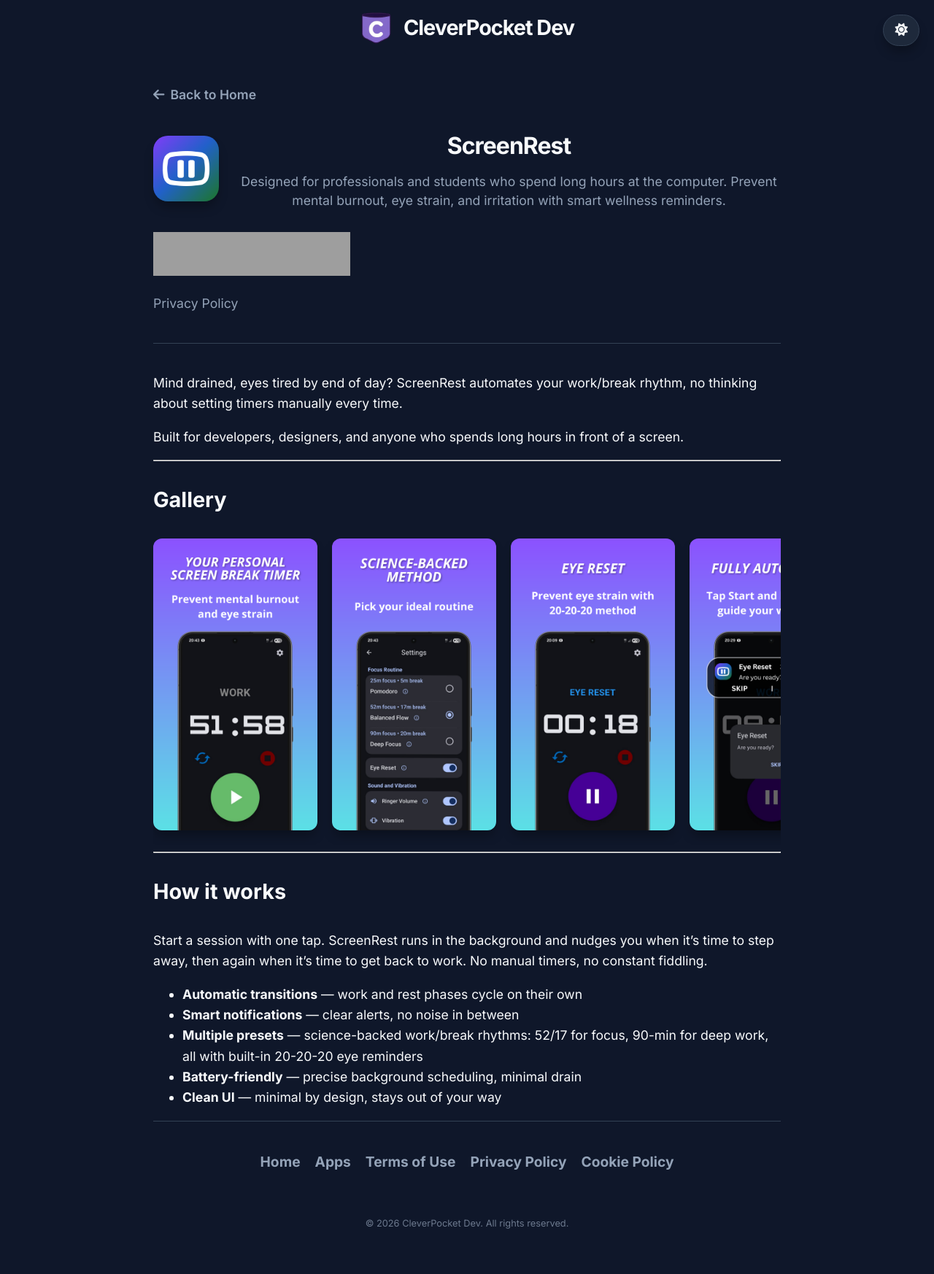
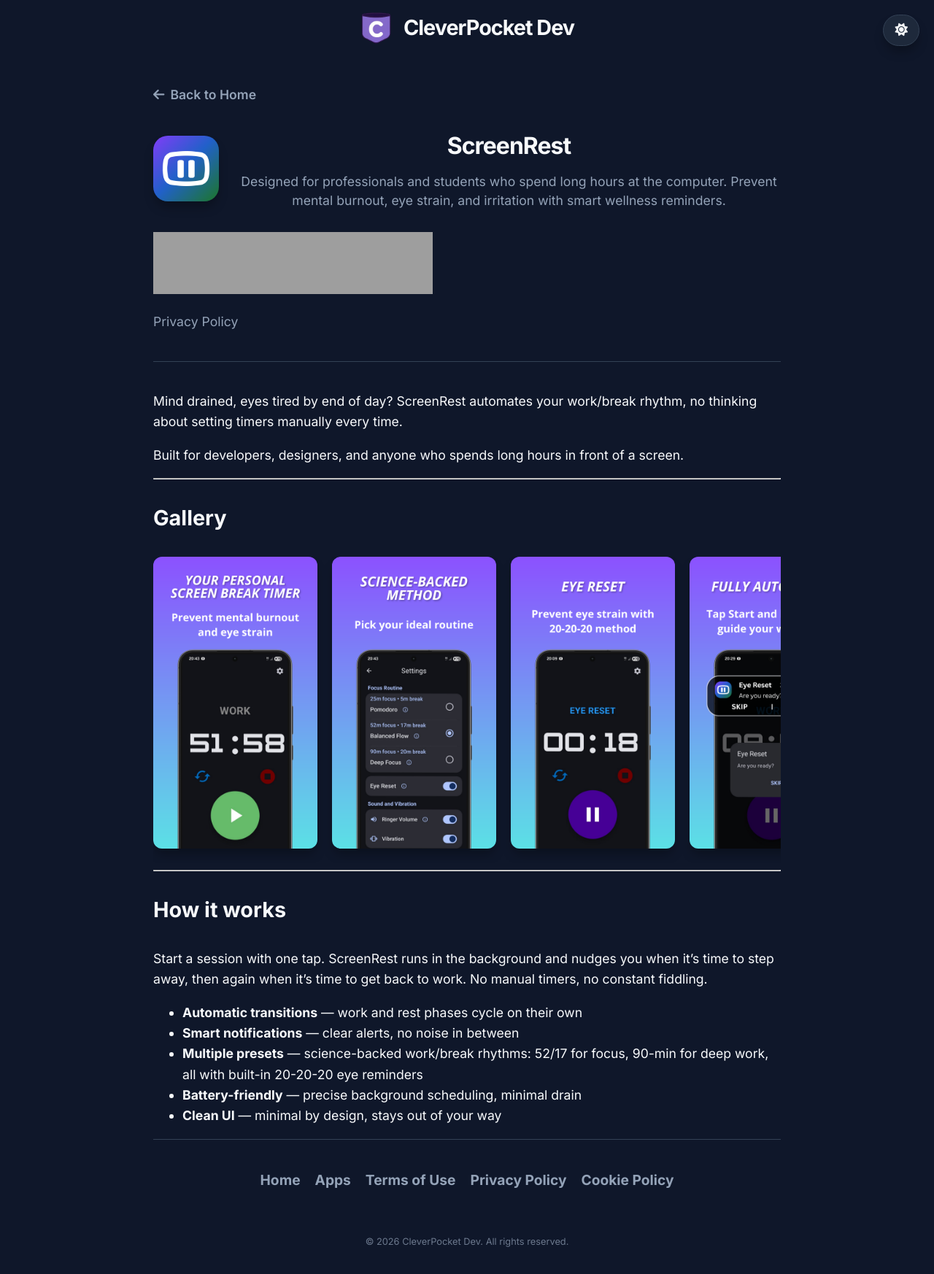
Before and after one commit to digitalcreat0r/sitoweb, a Jekyll site: the page built from _apps/screenrest.md, in a window 1280 px wide. Shown: the whole page at 73% size. Built offline with Jekyll 4.4.1, drawn with Linux system fonts in a browser that asks for light colours; before the commit the page ends 1721 px from its top, so only the background shows below that; grey boxes are pictures that could not be loaded.

Commit message:
integrazione play store badge

```diff
--- a/_sass/_components.scss
+++ b/_sass/_components.scss
@@ -71,7 +71,7 @@
     transition: transform 0.2s ease;
 
     img {
-        height: 60px;
+        height: 85px;
         width: auto;
         display: block;
     }
@@ -80,12 +80,3 @@
         transform: scale(1.05);
     }
 }
-
-// Center the badge on mobile devices
-@media (max-width: 600px) {
-    .google-play-badge {
-        display: flex;
-        justify-content: center;
-        margin-top: 10px;
-    }
-}
```
